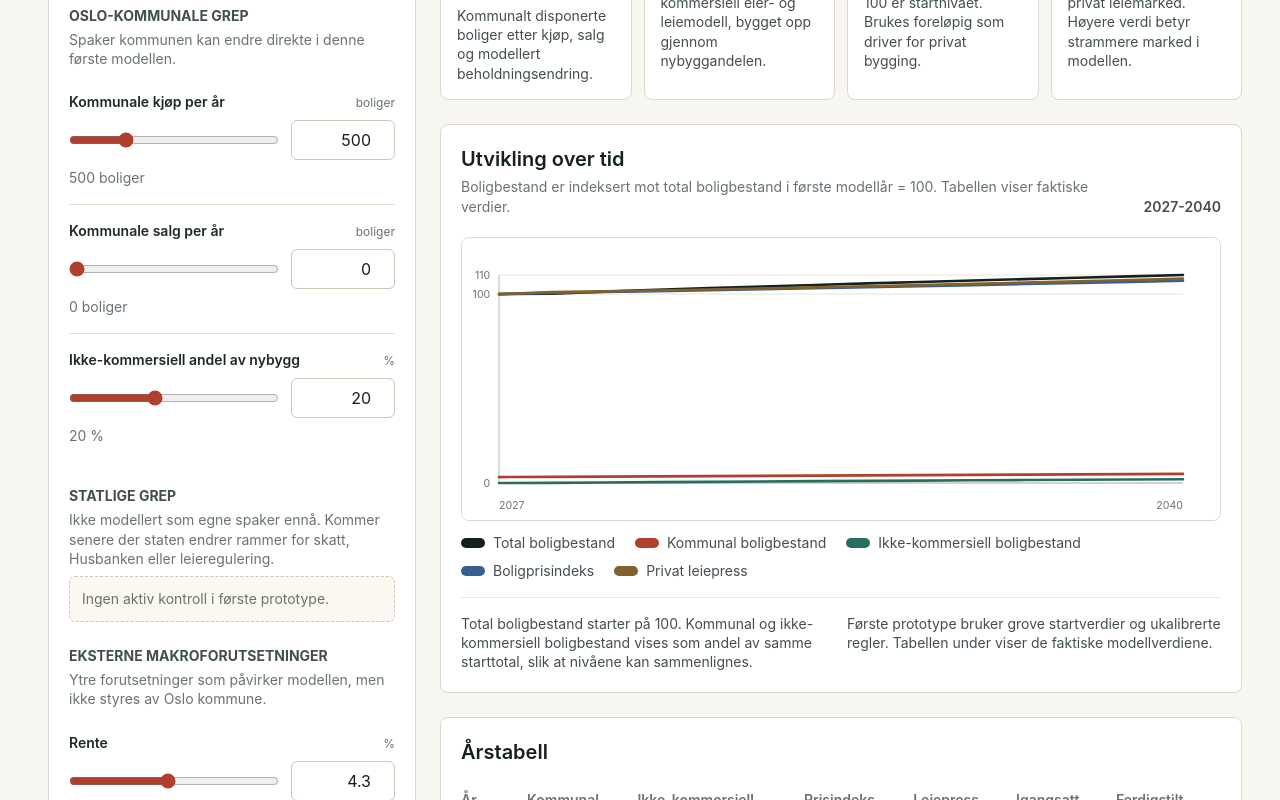
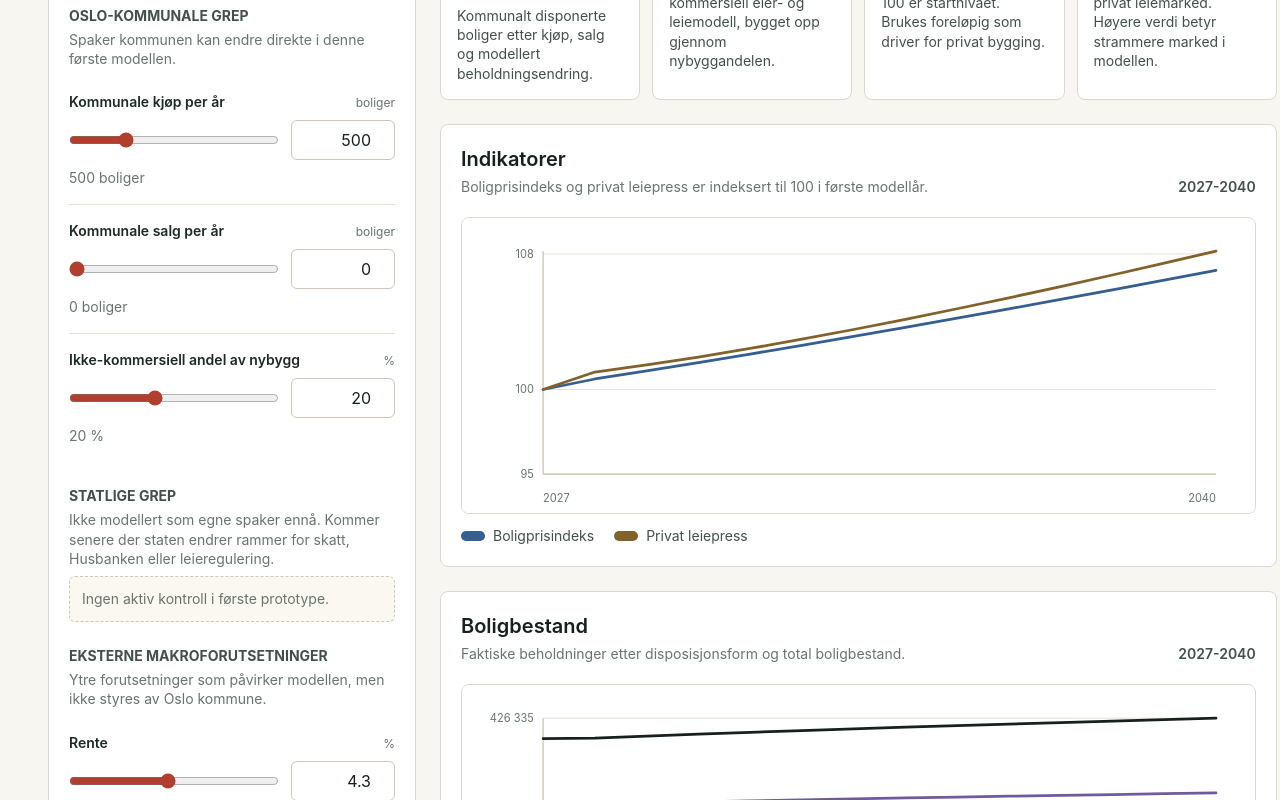
Before and after one commit to runehol/bolig-simulator, a React (Vite) app: page / in a window 1280 px wide. Shown: the part 320-1120 px from the top of the page. Built offline with nearby package versions, Linux system fonts and the light colour scheme.

Commit message:
Split scenario charts by metric type

```diff
--- a/src/ui/App.tsx
+++ b/src/ui/App.tsx
@@ -1,4 +1,4 @@
-import { useEffect, useMemo, useState } from "react";
+import { useEffect, useMemo, useState, type ReactNode } from "react";
 
 import { defaultScenarioInputs, modelStart } from "../model/start-values";
 import { simulateScenario } from "../model/simulation";
@@ -29,7 +29,6 @@ type ScenarioFormState = ScenarioUrlState;
 type ChartSeries = {
   key: string;
   label: string;
-  normalization: "own-start" | "total-housing-stock-start";
   color: string;
   values: number[];
 };
@@ -167,7 +166,7 @@ const totalHousingStock = (housingStock: HousingStock) =>
   housingStock.municipal +
   housingStock.nonCommercial;
 
-const normalizeSeries = (values: number[], baseValue: number) => {
+const normalizeValues = (values: number[], baseValue: number) => {
   if (baseValue === 0) {
     return values.map(() => 100);
   }
@@ -181,16 +180,23 @@ const buildPath = (
   maxValue: number,
   width: number,
   height: number,
-  padding: number,
+  padding: {
+    bottom: number;
+    left: number;
+    right: number;
+    top: number;
+  },
 ) => {
   const range = Math.max(1, maxValue - minValue);
-  const plotWidth = width - padding * 2;
-  const plotHeight = height - padding * 2;
+  const plotWidth = width - padding.left - padding.right;
+  const plotHeight = height - padding.top - padding.bottom;
 
   return values
     .map((value, index) => {
-      const x = padding + (plotWidth * index) / Math.max(1, values.length - 1);
-      const y = height - padding - ((value - minValue) / range) * plotHeight;
+      const x =
+        padding.left + (plotWidth * index) / Math.max(1, values.length - 1);
+      const y =
+        height - padding.bottom - ((value - minValue) / range) * plotHeight;
       const command = index === 0 ? "M" : "L";
 
       return `${command} ${x.toFixed(2)} ${y.toFixed(2)}`;
@@ -198,41 +204,76 @@ const buildPath = (
     .join(" ");
 };
 
-const buildChartSeries = (years: SimulationYearResult[]): ChartSeries[] => [
+const buildIndicatorSeries = (years: SimulationYearResult[]): ChartSeries[] => [
+  {
+    key: "price",
+    label: "Boligprisindeks",
+    color: "#365f91",
+    values: normalizeValues(
+      years.map((year) => year.state.housingPriceIndex),
+      years[0].state.housingPriceIndex,
+    ),
+  },
+  {
+    key: "pressure",
+    label: "Privat leiepress",
+    color: "#82612b",
+    values: normalizeValues(
+      years.map((year) => year.privateRentalPressure),
+      years[0].privateRentalPressure,
+    ),
+  },
+];
+
+const buildHousingStockSeries = (
+  years: SimulationYearResult[],
+): ChartSeries[] => [
   {
     key: "totalHousingStock",
     label: "Total boligbestand",
     color: "#17211c",
-    normalization: "total-housing-stock-start",
     values: years.map((year) => totalHousingStock(year.state.housingStock)),
   },
   {
     key: "municipal",
     label: "Kommunal boligbestand",
     color: "#b13f2d",
-    normalization: "total-housing-stock-start",
     values: years.map((year) => year.state.housingStock.municipal),
+  },
+  {
+    key: "ownerOccupied",
+    label: "Selveide boliger",
+    color: "#6f5b9a",
+    values: years.map((year) => year.state.housingStock.ownerOccupied),
+  },
+  {
+    key: "privateRental",
+    label: "Privatleide boliger",
+    color: "#a05d3b",
+    values: years.map((year) => year.state.housingStock.privateRental),
   },
   {
     key: "nonCommercial",
     label: "Ikke-kommersiell boligbestand",
     color: "#276e62",
-    normalization: "total-housing-stock-start",
     values: years.map((year) => year.state.housingStock.nonCommercial),
   },
+];
+
+const buildHousingChangeSeries = (
+  years: SimulationYearResult[],
+): ChartSeries[] => [
   {
-    key: "price",
-    label: "Boligprisindeks",
+    key: "started",
+    label: "Igangsatte boliger",
     color: "#365f91",
-    normalization: "own-start",
-    values: years.map((year) => year.state.housingPriceIndex),
+    values: years.map((year) => year.startedDwellings),
   },
   {
-    key: "pressure",
-    label: "Privat leiepress",
+    key: "completed",
+    label: "Ferdigstilte boliger",
     color: "#82612b",
-    normalization: "own-start",
-    values: years.map((year) => year.privateRentalPressure),
+    values: years.map((year) => year.completedDwellings),
   },
 ];
 
@@ -299,37 +340,42 @@ function ScenarioControl({
   );
 }
 
-function IndexedLineChart({
-  firstYearTotalHousingStock,
+function LineChart({
+  ariaLabel,
+  referenceValue,
+  valueFloor,
   years,
   series,
 }: {
-  firstYearTotalHousingStock: number;
+  ariaLabel: string;
+  referenceValue?: number;
+  valueFloor?: number;
   years: number[];
   series: ChartSeries[];
 }) {
   const width = 860;
   const height = 320;
-  const padding = 42;
-  const normalizedSeries = series.map((item) => ({
-    ...item,
-    values: normalizeSeries(
-      item.values,
-      item.normalization === "total-housing-stock-start"
-        ? firstYearTotalHousingStock
-        : item.values[0],
+  const padding = {
+    bottom: 42,
+    left: 88,
+    right: 42,
+    top: 36,
+  };
+  const allValues = series.flatMap((item) => item.values);
+  const minValue = Math.min(valueFloor ?? referenceValue ?? 0, ...allValues);
+  const maxValue = Math.max(referenceValue ?? 0, ...allValues);
+  const middleValue = referenceValue ?? minValue + (maxValue - minValue) / 2;
+  const gridValues = Array.from(
+    new Set(
+      [minValue, middleValue, maxValue].map((value) => Math.round(value)),
     ),
-  }));
-  const allValues = normalizedSeries.flatMap((item) => item.values);
-  const minValue = Math.min(95, ...allValues);
-  const maxValue = Math.max(105, ...allValues);
-  const gridValues = [minValue, 100, maxValue];
+  );
 
   return (
     <figure className="m-0">
       <div className="overflow-x-auto rounded-lg border border-[#ddd8cd] bg-white">
         <svg
-          aria-label="Indeksert utvikling for scenarioet"
+          aria-label={ariaLabel}
           className="block min-w-[720px]"
           role="img"
           viewBox={`0 0 ${width} ${height}`}
@@ -338,17 +384,17 @@ function IndexedLineChart({
           {gridValues.map((value) => {
             const y =
               height -
-              padding -
+              padding.bottom -
               ((value - minValue) / Math.max(1, maxValue - minValue)) *
-                (height - padding * 2);
+                (height - padding.top - padding.bottom);
 
             return (
               <g key={value}>
                 <line
                   stroke="#e7e0d4"
                   strokeWidth="1"
-                  x1={padding}
-                  x2={width - padding}
+                  x1={padding.left}
+                  x2={width - padding.right}
                   y1={y}
                   y2={y}
                 />
@@ -356,7 +402,7 @@ function IndexedLineChart({
                   fill="#68746d"
                   fontSize="12"
                   textAnchor="end"
-                  x={padding - 10}
+                  x={padding.left - 10}
                   y={y + 4}
                 >
                   {formatMetricValue(value, 0)}
@@ -367,20 +413,20 @@ function IndexedLineChart({
           <line
             stroke="#cfc7b8"
             strokeWidth="1.5"
-            x1={padding}
-            x2={padding}
-            y1={padding}
-            y2={height - padding}
+            x1={padding.left}
+            x2={padding.left}
+            y1={padding.top}
+            y2={height - padding.bottom}
           />
           <line
             stroke="#cfc7b8"
             strokeWidth="1.5"
-            x1={padding}
-            x2={width - padding}
-            y1={height - padding}
-            y2={height - padding}
+            x1={padding.left}
+            x2={width - padding.right}
+            y1={height - padding.bottom}
+            y2={height - padding.bottom}
           />
-          {normalizedSeries.map((item) => (
+          {series.map((item) => (
             <path
               d={buildPath(
                 item.values,
@@ -404,8 +450,9 @@ function IndexedLineChart({
             }
 
             const x =
-              padding +
-              ((width - padding * 2) * index) / Math.max(1, years.length - 1);
+              padding.left +
+              ((width - padding.left - padding.right) * index) /
+                Math.max(1, years.length - 1);
 
             return (
               <text
@@ -435,6 +482,46 @@ function IndexedLineChart({
         ))}
       </figcaption>
     </figure>
+  );
+}
+
+function ChartPanel({
+  ariaLabel,
+  children,
+  referenceValue,
+  series,
+  title,
+  valueFloor,
+  years,
+}: {
+  ariaLabel: string;
+  children: ReactNode;
+  referenceValue?: number;
+  series: ChartSeries[];
+  title: string;
+  valueFloor?: number;
+  years: number[];
+}) {
+  return (
+    <section className="rounded-lg border border-[#ddd8cd] bg-white p-5">
+      <div className="mb-5 flex flex-col justify-between gap-3 sm:flex-row sm:items-end">
+        <div>
+          <h2 className="m-0 text-xl font-semibold">{title}</h2>
+          <div className="m-0 mt-1 text-sm text-[#68746d]">{children}</div>
+        </div>
+        <p className="m-0 text-sm font-semibold text-[#435048]">
+          {modelStart.startYear}-{modelStart.endYear}
+        </p>
+      </div>
+
+      <LineChart
+        ariaLabel={ariaLabel}
+        referenceValue={referenceValue}
+        series={series}
+        valueFloor={valueFloor}
+        years={years}
+      />
+    </section>
   );
 }
 
@@ -469,12 +556,11 @@ export function App() {
   );
   const years = simulation.years;
   const chartYears = years.map((year) => year.year);
-  const chartSeries = buildChartSeries(years);
+  const indicatorSeries = buildIndicatorSeries(years);
+  const housingStockSeries = buildHousingStockSeries(years);
+  const housingChangeSeries = buildHousingChangeSeries(years);
   const firstYear = years[0];
   const lastYear = years[years.length - 1];
-  const firstYearTotalHousingStock = totalHousingStock(
-    firstYear.state.housingStock,
-  );
 
   useEffect(() => {
     const nextSearch = serializeScenarioSearch(formState);
@@ -585,36 +671,48 @@ export function App() {
             />
           </div>
 
+          <ChartPanel
+            ariaLabel="Indekserte indikatorer for scenarioet"
+            referenceValue={100}
+            series={indicatorSeries}
+            title="Indikatorer"
+            valueFloor={95}
+            years={chartYears}
+          >
+            Boligprisindeks og privat leiepress er indeksert til 100 i første
+            modellår.
+          </ChartPanel>
+
+          <ChartPanel
+            ariaLabel="Boligbestand for scenarioet"
+            series={housingStockSeries}
+            title="Boligbestand"
+            valueFloor={0}
+            years={chartYears}
+          >
+            Faktiske beholdninger etter disposisjonsform og total boligbestand.
+          </ChartPanel>
+
+          <ChartPanel
+            ariaLabel="Boligendringer for scenarioet"
+            series={housingChangeSeries}
+            title="Boligendringer"
+            valueFloor={0}
+            years={chartYears}
+          >
+            Faktiske årlige strømmer for igangsatte og ferdigstilte boliger.
+          </ChartPanel>
+
           <section className="rounded-lg border border-[#ddd8cd] bg-white p-5">
-            <div className="mb-5 flex flex-col justify-between gap-3 sm:flex-row sm:items-end">
-              <div>
-                <h2 className="m-0 text-xl font-semibold">
-                  Utvikling over tid
-                </h2>
-                <p className="m-0 mt-1 text-sm text-[#68746d]">
-                  Boligbestand er indeksert mot total boligbestand i første
-                  modellår = 100. Tabellen viser faktiske verdier.
-                </p>
-              </div>
-              <p className="m-0 text-sm font-semibold text-[#435048]">
-                {modelStart.startYear}-{modelStart.endYear}
-              </p>
-            </div>
-
-            <IndexedLineChart
-              firstYearTotalHousingStock={firstYearTotalHousingStock}
-              series={chartSeries}
-              years={chartYears}
-            />
-            <div className="mt-4 grid gap-3 border-t border-[#eee8dd] pt-4 text-sm leading-snug text-[#435048] md:grid-cols-2">
+            <div className="grid gap-3 text-sm leading-snug text-[#435048] md:grid-cols-2">
               <p className="m-0">
-                Total boligbestand starter på 100. Kommunal og ikke-kommersiell
-                boligbestand vises som andel av samme starttotal, slik at
-                nivåene kan sammenlignes.
+                Indikatorer vises som indeks for å gjøre utviklingen
+                sammenlignbar. Boligbestand og boligendringer vises som faktiske
+                modellverdier.
               </p>
               <p className="m-0">
                 Første prototype bruker grove startverdier og ukalibrerte
-                regler. Tabellen under viser de faktiske modellverdiene.
+                regler. Tabellen under viser samme verdier år for år.
               </p>
             </div>
           </section>
@@ -626,7 +724,10 @@ export function App() {
                 <thead>
                   <tr className="border-b border-[#ddd8cd] text-[#68746d]">
                     <th className="py-2 pr-4 font-semibold">År</th>
+                    <th className="py-2 pr-4 font-semibold">Total</th>
                     <th className="py-2 pr-4 font-semibold">Kommunal</th>
+                    <th className="py-2 pr-4 font-semibold">Selveid</th>
+                    <th className="py-2 pr-4 font-semibold">Privatleid</th>
                     <th className="py-2 pr-4 font-semibold">
                       Ikke-kommersiell
                     </th>
@@ -644,7 +745,22 @@ export function App() {
                     >
                       <td className="py-2 pr-4 font-semibold">{year.year}</td>
                       <td className="py-2 pr-4">
+                        {formatMetricValue(
+                          totalHousingStock(year.state.housingStock),
+                        )}
+                      </td>
+                      <td className="py-2 pr-4">
                         {formatMetricValue(year.state.housingStock.municipal)}
+                      </td>
+                      <td className="py-2 pr-4">
+                        {formatMetricValue(
+                          year.state.housingStock.ownerOccupied,
+                        )}
+                      </td>
+                      <td className="py-2 pr-4">
+                        {formatMetricValue(
+                          year.state.housingStock.privateRental,
+                        )}
                       </td>
                       <td className="py-2 pr-4">
                         {formatMetricValue(
```
Also changed, not shown: 2 other files (tests, documents, lock files or other folders).
